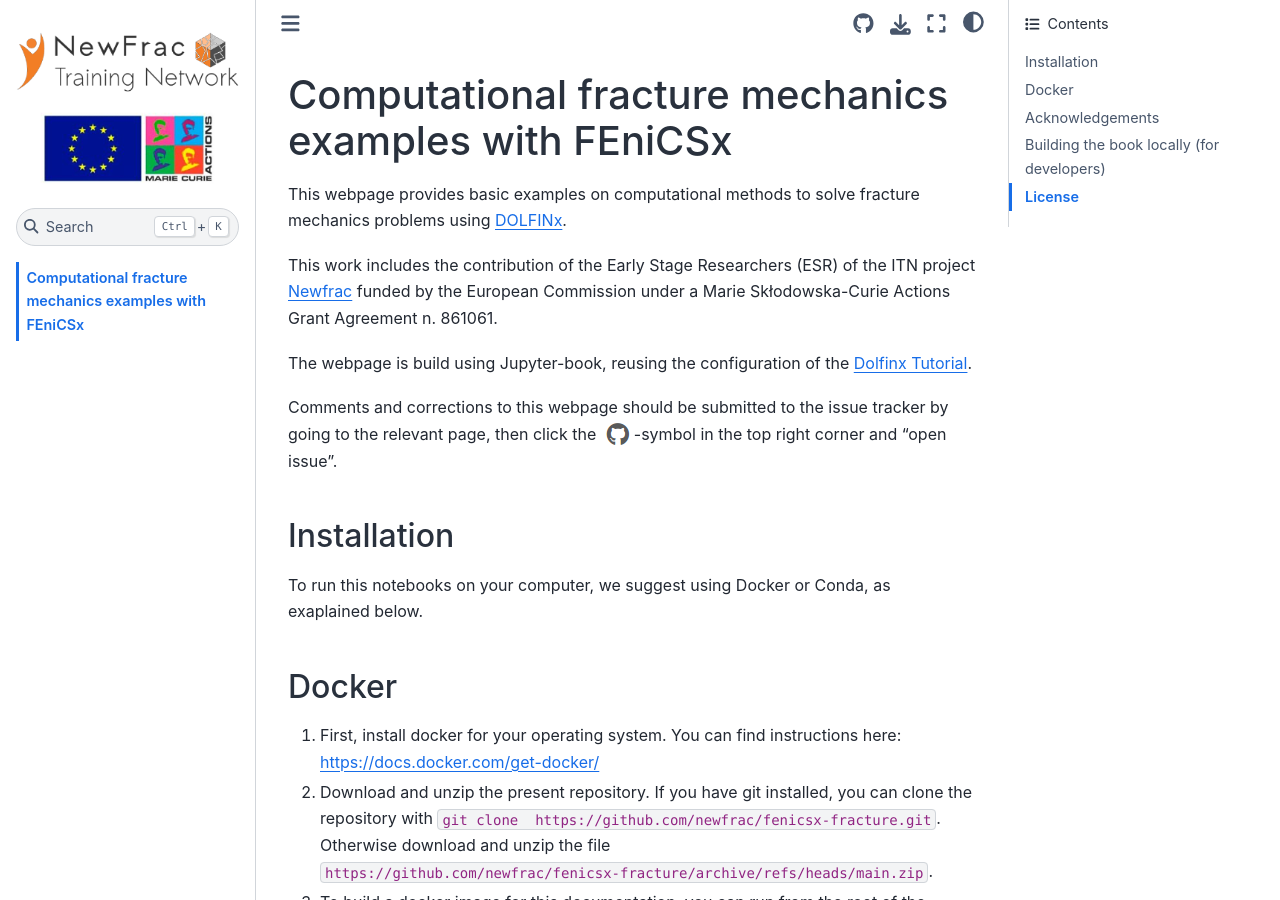
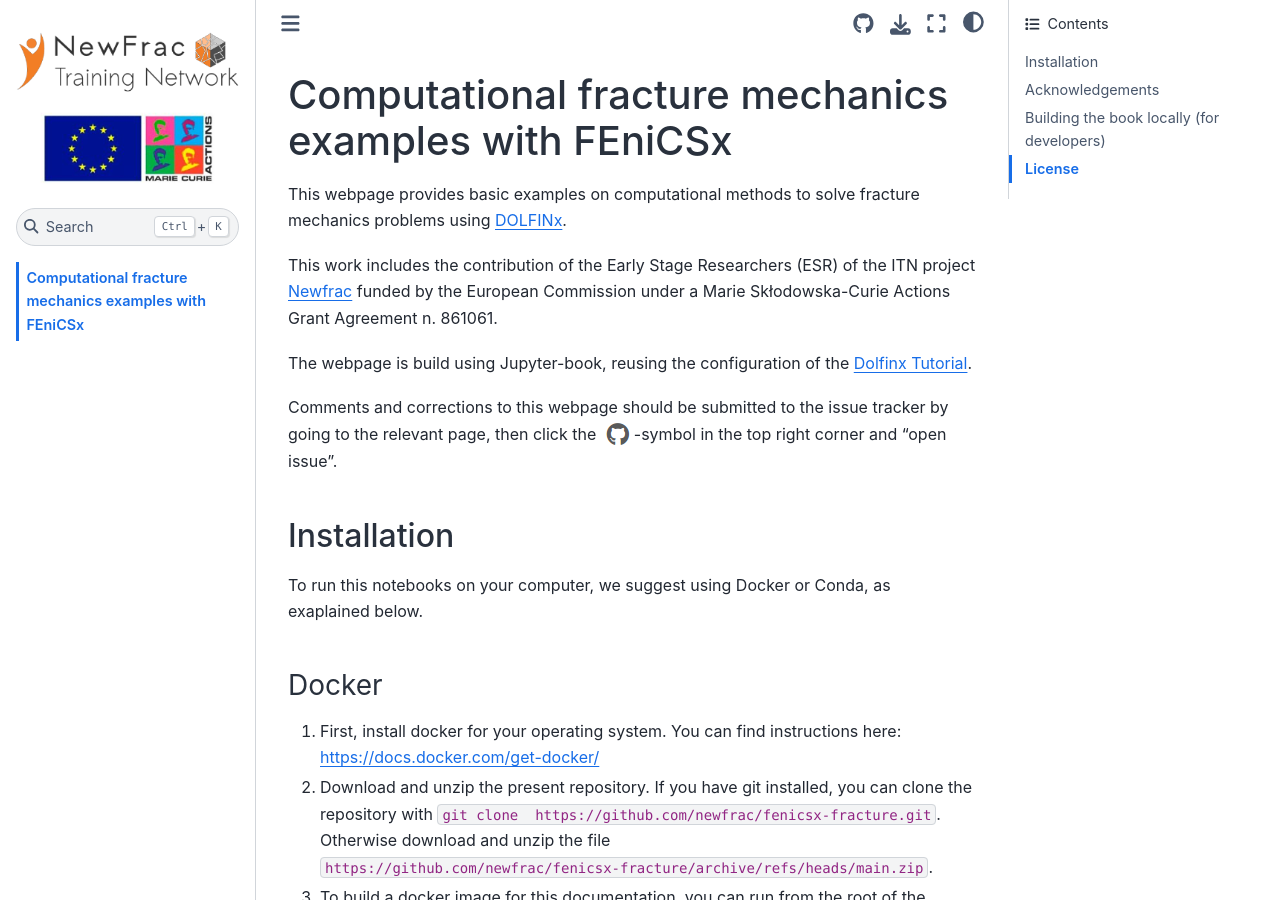
Before and after one commit to newfrac/fenicsx-fracture, a Jupyter Book: the page built from index.md, in a window 1280 px wide and 900 px high. Built offline with Jupyter Book 1.0.4 settings and Sphinx 7.4.7 and the Sphinx Book theme 1.1.4, drawn with Linux system fonts in a browser that asks for light colours; pages that are not in the unit, such as notebooks, are missing from menus.

````diff
--- a/index.md
+++ b/index.md
@@ -8,7 +8,7 @@ The webpage is build using Jupyter-book, reusing the configuration of the [Dolfi
 
 Comments and corrections to this webpage should be submitted to the issue tracker by going to the relevant page, then click the ![git](git.png)-symbol in the top right corner and "open issue".
 
-### Installation
+## Installation
 
 To run this notebooks on your computer, we suggest using Docker or Conda, as exaplained below.
 
@@ -36,7 +36,7 @@ You can then access the jupyter lab notebook opening in your browser one of the
 
 Steps 1-3 need to be done only the first time. After, you can then start the container with the command in step 4 directly.
 
-#### Conda
+### Conda
 
 To run the notebooks locally, we recommend to use the conda environment provided in this repository. To install conda, please follow the instructions [here](https://docs.conda.io/projects/conda/en/latest/user-guide/install/).
 
@@ -47,7 +47,7 @@ conda env create -f fenicsx-fracture.yml
 conda activate fenicsx-fracture
 ```
 
-#### Binder
+### Binder
 
 Although we recommend to execute the notebook locally, you can also use the cloud-based binder service to execute the notebooks:
 
````
